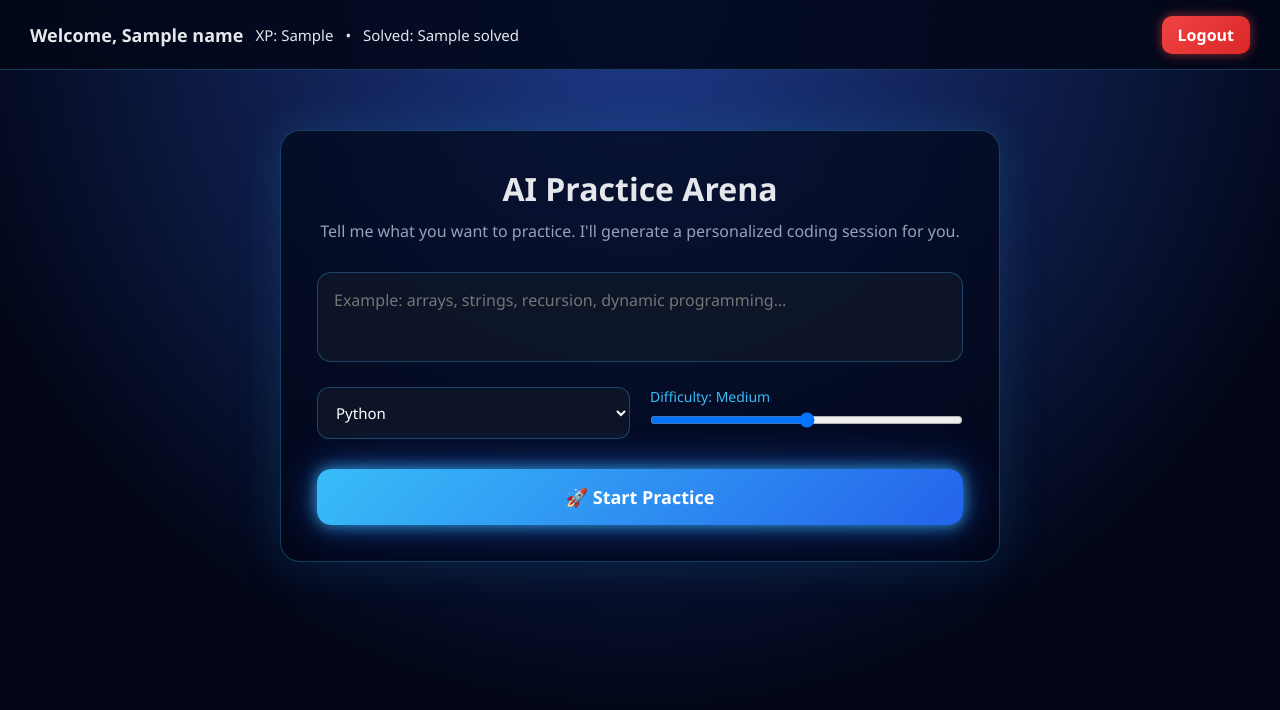
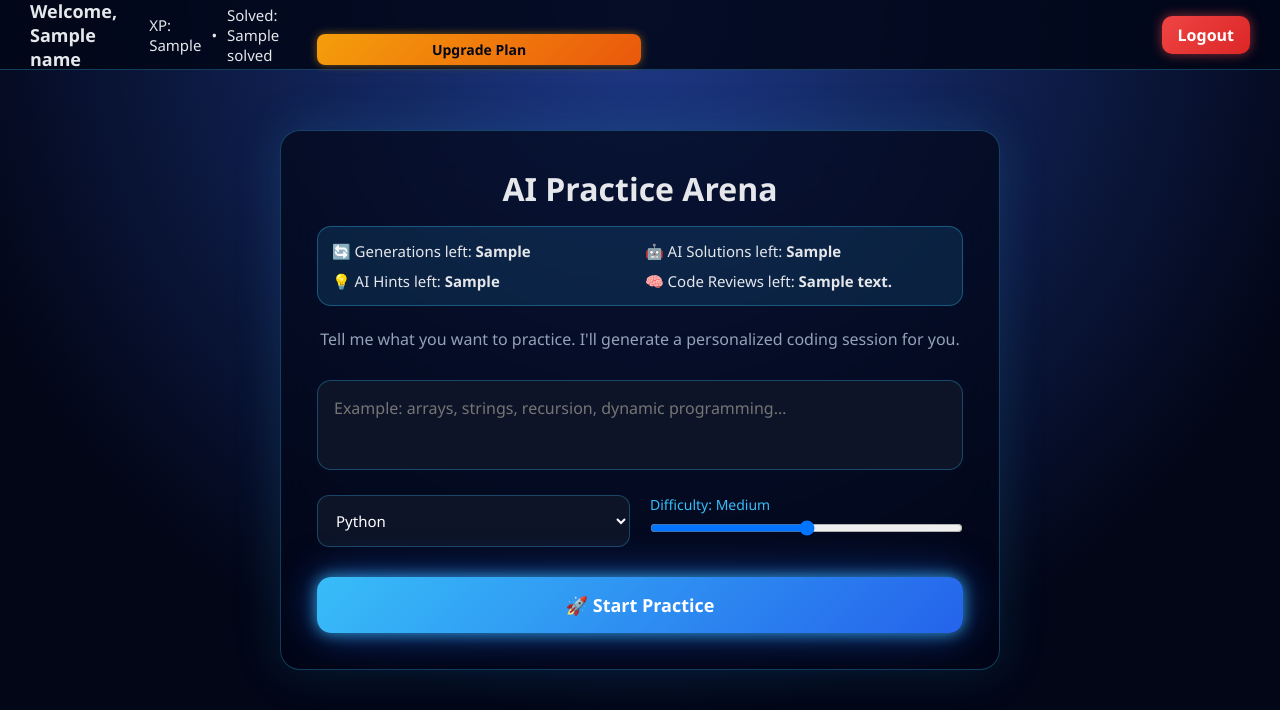
Before and after one commit to Manish-N-2006/AI-Practice-Areana-Coding-Questions-Generator, a Flask app: template templates/main.html in a window 1280 px wide. Shown: the top 710 px of the page. Run offline with Flask 3, Linux system fonts and the light colour scheme; the template is opened without the code that fills it: most values are stand-ins (such as "Sample title", 1, 10 or a date in 2020); parts of the project's set-up code (start-up, migrations or seed data) failed here and were passed over.

Commit message:
Update main.html

```diff
--- a/templates/main.html
+++ b/templates/main.html
@@ -5,6 +5,25 @@
 <title>AI Practice Arena</title>
 
 <style>
+.upgrade-btn {
+  padding: 6px 12px;
+  font-size: 14px;
+  font-weight: 600;
+  border-radius: 8px;
+  border: none;
+  cursor: pointer;
+
+  background: linear-gradient(135deg, #f59e0b, #ea580c);
+  color: #020617;
+
+  box-shadow: 0 0 8px rgba(245,158,11,0.5);
+  transition: transform 0.15s ease, box-shadow 0.15s ease;
+}
+
+.upgrade-btn:hover {
+  transform: scale(1.05);
+  box-shadow: 0 0 12px rgba(245,158,11,0.8);
+}
 
 .dashboard {
   position: fixed;
@@ -191,6 +210,10 @@ button:hover {
   margin-bottom: 20px;
 }
 
+.user-info {
+  gap: 10px;
+}
+
 @keyframes spin {
   to { transform: rotate(360deg); }
 }
@@ -204,6 +227,8 @@ button:hover {
     <span>XP: {{ xp }}</span>
     <span>•</span>
     <span>Solved: {{ solved }}</span>
+
+    <button class="upgrade-btn" onclick="buyPro()">Upgrade Plan</button>
   </div>
 
   <a href="/logout" class="logout-btn">Logout</a>
@@ -212,13 +237,49 @@ button:hover {
 <main class="main-area">
   <div class="card">
     <h1>AI Practice Arena</h1>
+
+
+<div style="
+  margin: 16px 0 22px;
+  padding: 14px;
+  border-radius: 14px;
+  background: rgba(56,189,248,0.12);
+  border: 1px solid rgba(56,189,248,0.35);
+  display: grid;
+  grid-template-columns: repeat(2, 1fr);
+  gap: 10px;
+  font-size: 15px;
+">
+  <div>🔄 Generations left: <strong>{{ regen_limit }}</strong></div>
+  <div>🤖 AI Solutions left: <strong>{{ solution_limit }}</strong></div>
+  <div>💡 AI Hints left: <strong>{{ hint_limit }}</strong></div>
+  <div>🧠 Code Reviews left: <strong>{{ review_limit }}</strong></div>
+</div>
+
+
+    {% if remaining == 0 %}
+    <!-- ⭐ Buy Pro Plan CTA -->
+    <button
+      style="
+        margin-bottom: 16px;
+        background: linear-gradient(135deg, #f59e0b, #ea580c);
+        box-shadow: 0 0 22px rgba(245,158,11,0.8);
+      "
+      onclick="buyPro()"
+    >
+      ⭐ Buy Pro Plan
+    </button>
+    {% endif %}
+
     <p class="subtitle">
       Tell me what you want to practice.
       I'll generate a personalized coding session for you.
     </p>
 
-  <textarea id="topic"
-    placeholder="Example: arrays, strings, recursion, dynamic programming…"></textarea>
+    <textarea
+      id="topic"
+      placeholder="Example: arrays, strings, recursion, dynamic programming…"
+    ></textarea>
 
     <div class="controls">
       <select id="selectedLanguage">
@@ -237,6 +298,7 @@ button:hover {
     <button onclick="startPractice()">🚀 Start Practice</button>
   </div>
 </main>
+
 
 
 <div class="loading" id="loading">
@@ -278,6 +340,11 @@ function startPractice() {
   }, 1200);
 }
 
+function buyPro() {
+  window.location.href = "/plans";
+}
+
+
 </script>
 
 </body>
```
Lines whose indentation alone changed are shown as unchanged.
